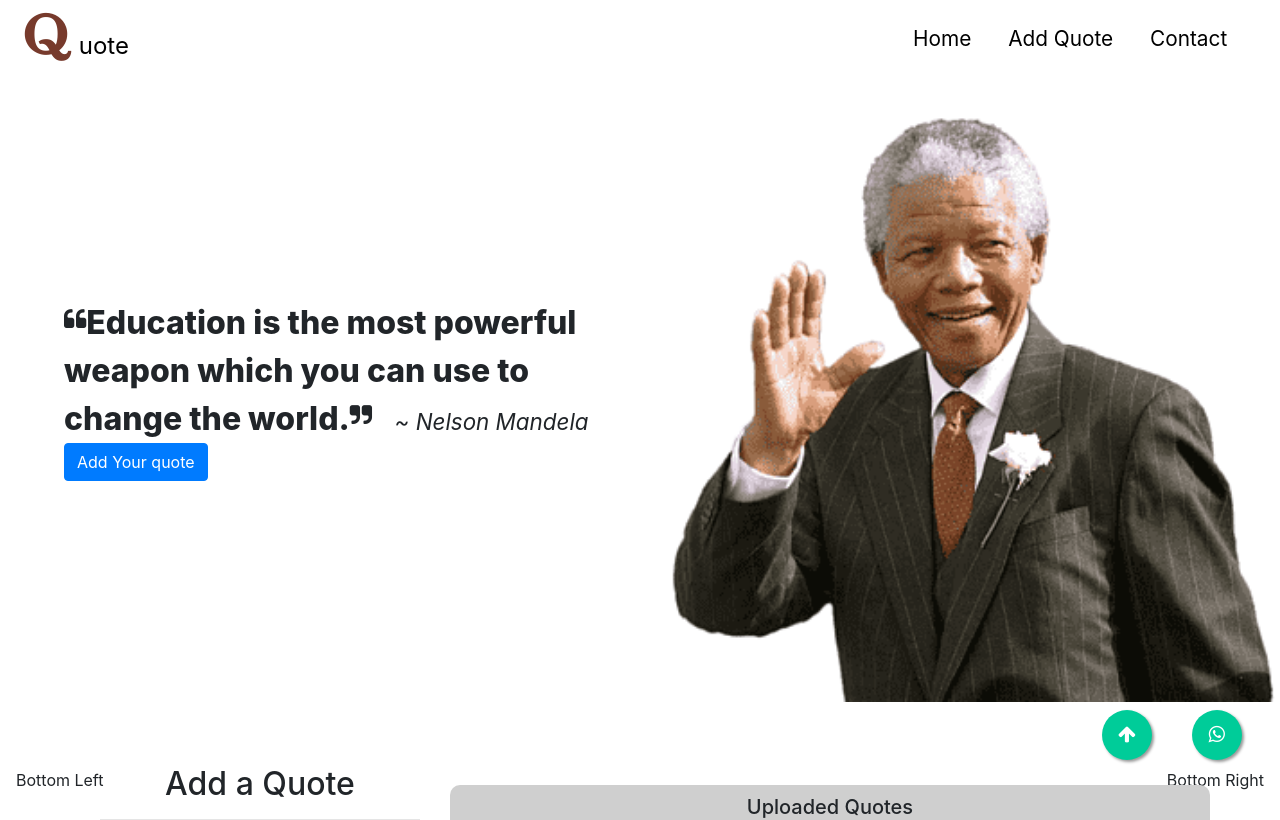
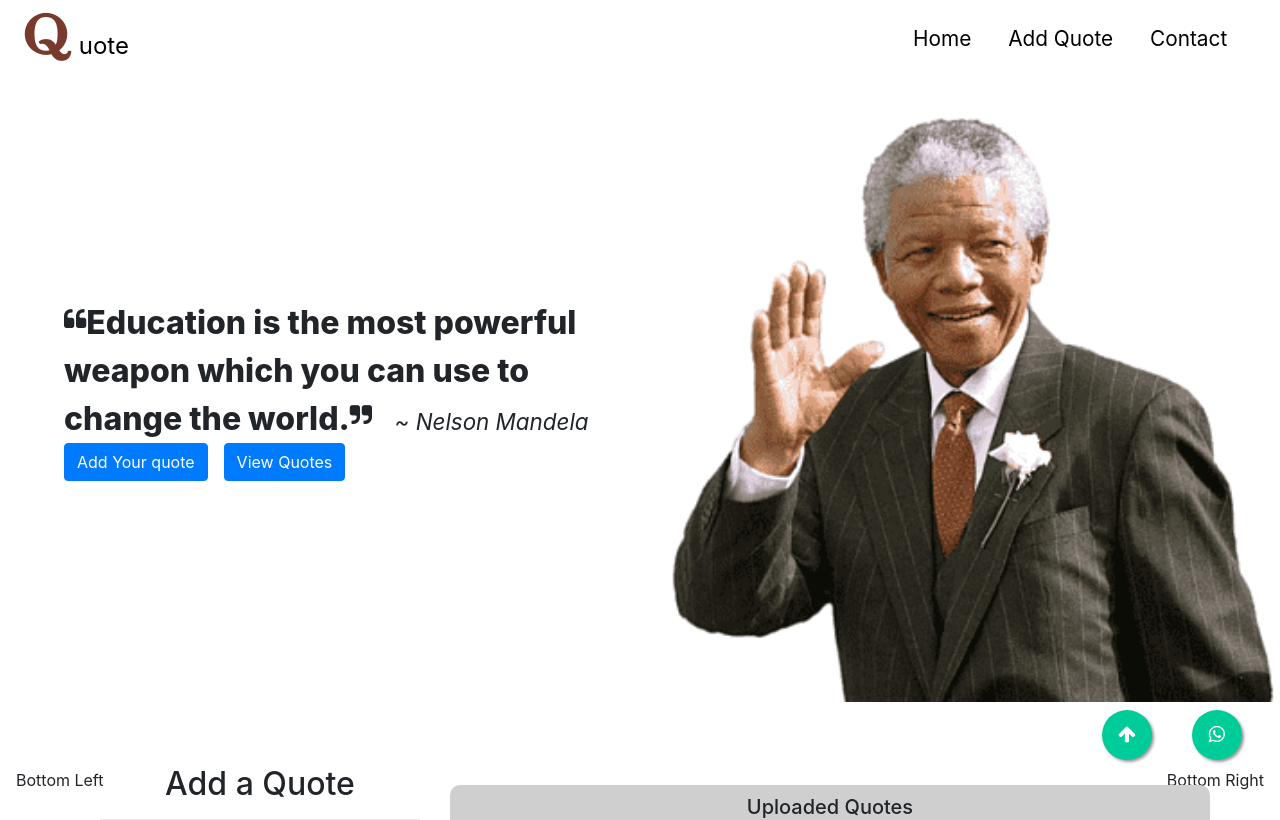
Before and after one commit to k-koech/Angular-Quotes, an Angular app: page / in a window 1280 px wide. Shown: the top 820 px of the page. Built offline with nearby package versions, Linux system fonts and the light colour scheme.

Commit message:
added view quotes button

```diff
--- a/src/app/app.component.html
+++ b/src/app/app.component.html
@@ -35,6 +35,7 @@
               <span class="quote-author">~ Nelson Mandela</span>
            </div>
           <a type="button" class="btn btn-primary mr-3" href="#quote">Add Your quote</a>
+          <a type="button" class="btn btn-primary" href="#quote">View Quotes</a>
           </div>
         </div>
         <div class="col-md-6">
```
